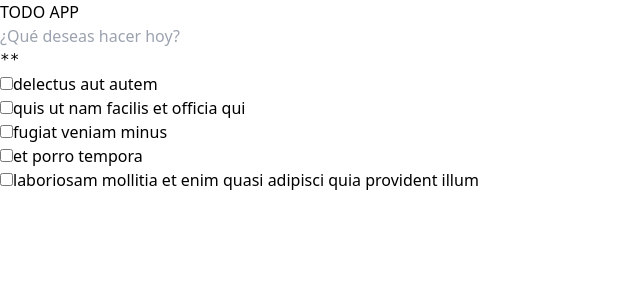
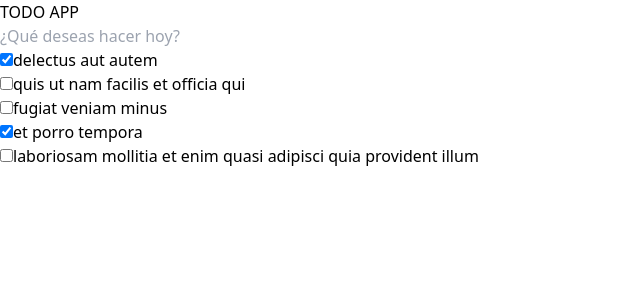
Before and after one commit to victorvzn/bootcamp-frontend-g14, a React (Vite) app in the folder semana09/dia02-react-todo-app/: page / in a window 1280 px wide. Shown: the top 300 px of the page, without its empty margins (0-640 px from the left). Built offline with nearby package versions, Linux system fonts and the light colour scheme.

Commit message:
semana09, dia02, trabajando con eventos, para cambiar el estado completed de una tarea

```diff
--- a/semana09/dia02-react-todo-app/src/App.jsx
+++ b/semana09/dia02-react-todo-app/src/App.jsx
@@ -4,27 +4,27 @@ function App() {
 
   const DEFAULT_TODOS = [
     {
-      "id": 1,
+      "id": '1',
       "title": "delectus aut autem",
       "completed": true
     },
     {
-      "id": 2,
+      "id": '2',
       "title": "quis ut nam facilis et officia qui",
       "completed": false
     },
     {
-      "id": 3,
+      "id": '3',
       "title": "fugiat veniam minus",
       "completed": false
     },
     {
-      "id": 4,
+      "id": '4',
       "title": "et porro tempora",
       "completed": true
     },
     {
-      "id": 5,
+      "id": '5',
       "title": "laboriosam mollitia et enim quasi adipisci quia provident illum",
       "completed": false
     }
@@ -43,6 +43,31 @@ function App() {
     event.preventDefault();
 
     console.log('Estoy funcionando....')
+
+    const newTodo = {
+      "id": crypto.randomUUID(),
+      "title": input,
+      "completed": false
+    }
+
+    setTodos([...todos, newTodo])
+  }
+
+  const handleCompleted = (event) => {
+    // console.log(event)
+    const isChecked = event.target.checked
+    const idSeleted = event.target.dataset.id
+
+    const newTodos = todos.map(todo => {
+      if (todo.id === idSeleted) {
+        return { ...todo, completed: isChecked }
+      }
+      return todo
+    })
+
+    console.log(newTodos)
+
+    setTodos(newTodos)
   }
 
   return (
@@ -52,13 +77,12 @@ function App() {
 
         <form onSubmit={handleSubmit}>
           <input
+            type="text"
             className="w-full border my-3 p-3"
             placeholder="¿Qué deseas hacer hoy?"
             onChange={handleChange}
           />
         </form>
-
-        <pre>*{input}*</pre>
 
         <section className="mt-5">
           <ul className="flex flex-col gap-3">
@@ -68,8 +92,14 @@ function App() {
                   key={todo.id}
                   className={`flex text-stone-900 ${todo.completed ? 'line-through' : ''}`}
                 >
-                  <input type="checkbox" className="mr-4" />
-                  <span>{todo.title}</span>
+                  <input
+                    type="checkbox"
+                    className="mr-4"
+                    data-id={todo.id}
+                    checked={todo.completed}
+                    onChange={handleCompleted}
+                  />
+                  <span className="pr-3">{todo.title}</span>
                 </li>
               )
             })}
```
